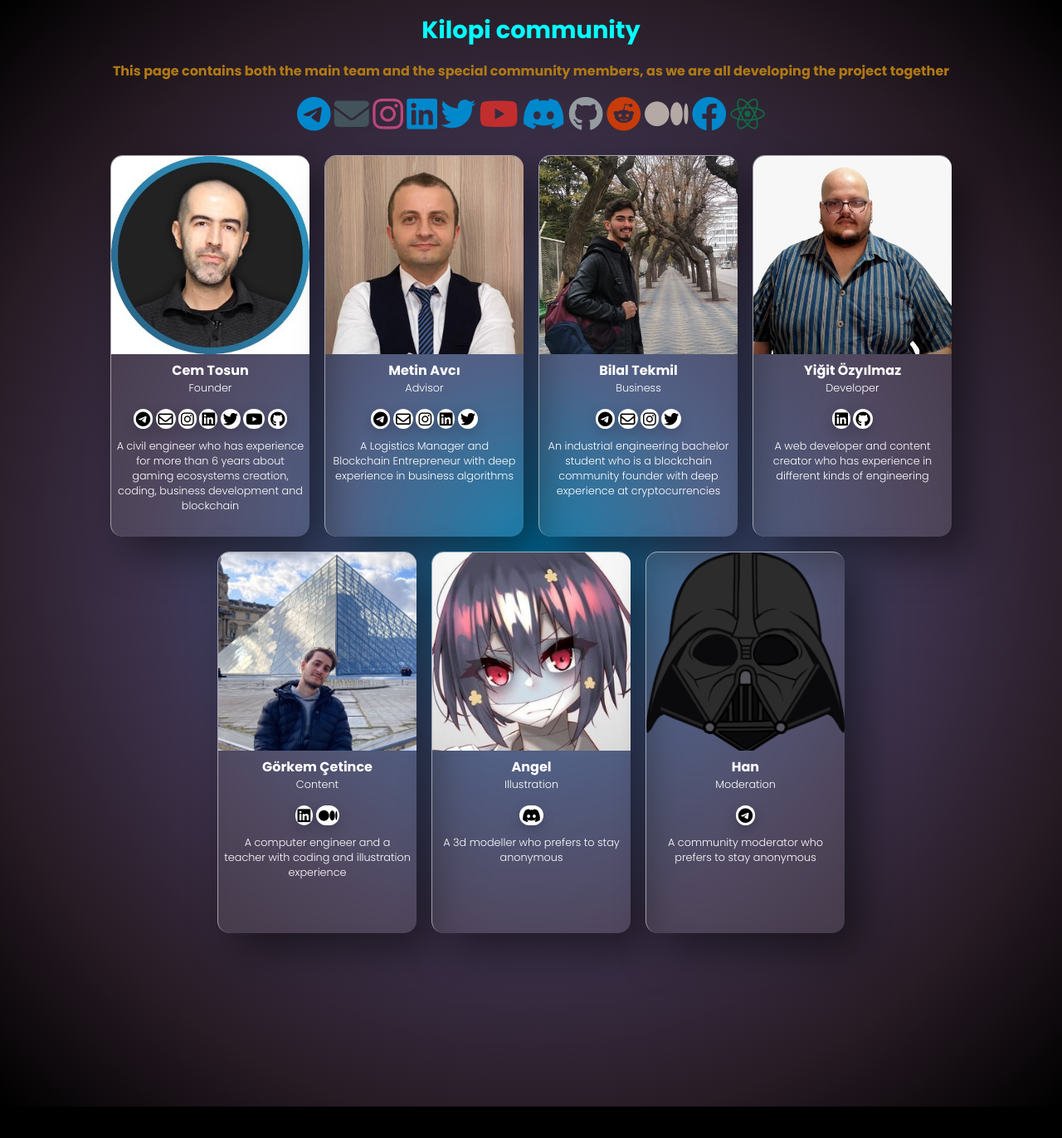
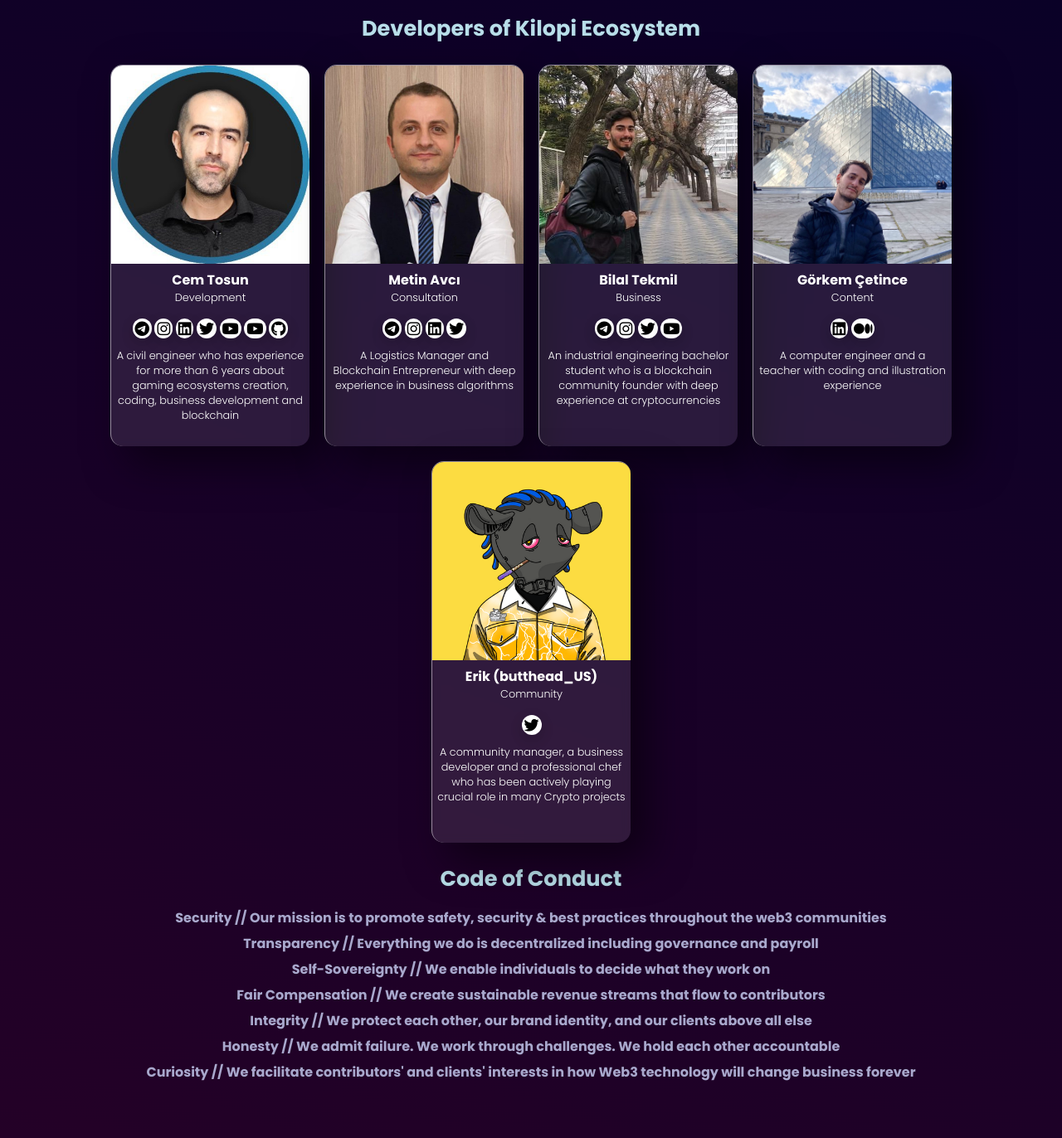
Before and after one commit to Kilopicoin/communityweb, a React (Create React App) app: page / in a window 1280 px wide. Shown: the top 1372 px of the page at 83% size. Before the commit the page ends 1334 px from the top, so only its background shows below. Built offline with nearby package versions, Linux system fonts and the light colour scheme.

Commit message:
Add files via upload

```diff
--- a/public/index.html
+++ b/public/index.html
@@ -26,7 +26,7 @@
       work correctly both with client-side routing and a non-root public URL.
       Learn how to configure a non-root public URL by running `npm run build`.
     -->
-    <title>Kilopi community</title>
+    <title>Kilopi Team</title>
   </head>
   <body>
     <noscript>You need to enable JavaScript to run this app.</noscript>
@@ -42,59 +42,8 @@
       To create a production bundle, use `npm run build` or `yarn build`.
     -->
 
-    <h1 class="service">Kilopi community</h1>
-	<h4>This page contains both the main team and the special community members, as we are all developing the project together</h4>
+    <h1 class="service">Developers of Kilopi Ecosystem</h1>
 
-
-	<div class="social">
-<a href="https://t.me/tokenkilopi" target="_blank"
-                rel="noreferrer" class="fab fa-telegram" style='font-size:42px; color:#0088cc; text-decoration: none !important;'></a>
-
-
-				<a href="mailto:info@kilopi.net" target="_blank"
-                rel="noreferrer" class="fa-solid fa-envelope" style='font-size:42px; color:#42535c; text-decoration: none !important;'></a>
-
-                <a href="https://www.instagram.com/kilopinet/" target="_blank"
-                rel="noreferrer" class="fab fa-instagram" style='font-size:42px; color:#b9487b; text-decoration: none !important;'></a>
-
-				<a href="https://www.linkedin.com/company/kilopi-d-a-o/" target="_blank"
-                rel="noreferrer" class="fab fa-linkedin" style='font-size:42px; color:#0088cc; text-decoration: none !important;'></a>
-
-				<a href="https://twitter.com/kilopicoin" target="_blank"
-                rel="noreferrer" class="fab fa-twitter" style='font-size:42px; color:#0088cc; text-decoration: none !important;'></a>
-
-
-
-
-
-                <a href="https://www.youtube.com/@Kilopi-web3" target="_blank"
-                rel="noreferrer" class="fab fa-youtube" style='font-size:42px; color:rgb(194, 46, 46); text-decoration: none !important;'></a>
-
-
-                <a href="https://discord.gg/VasvvXsZMr" target="_blank"
-                rel="noreferrer" class="fab fa-discord" style='font-size:42px; color:#0088cc; text-decoration: none !important;'></a>
-
-
-
-                <a href="https://github.com/Kilopicoin" target="_blank"
-                rel="noreferrer" class="fab fa-github" style='font-size:42px; color:#959ca0; text-decoration: none !important;'></a>
-
-
-                <a href="https://www.reddit.com/r/Kilopi_LOP/" target="_blank"
-                rel="noreferrer" class="fab fa-reddit" style='font-size:42px; color:#c73c0a; text-decoration: none !important;'></a>
-
-
-                <a href="https://medium.com/@kilopi_lop" target="_blank"
-                rel="noreferrer" class="fab fa-medium" style='font-size:42px; color:#b4a9a4; text-decoration: none !important;'></a>
-
-                <a href="https://www.facebook.com/profile.php?id=100095292165494" target="_blank"
-                rel="noreferrer" class="fab fa-facebook" style='font-size:42px; color:#0088cc; text-decoration: none !important;'></a>
-
-                <a href="https://ivy.live/timeline&u=kilopi_lop&ref=se" target="_blank"
-                rel="noreferrer" class="fab fa-react" style='font-size:42px; color:#116944; text-decoration: none !important;'></a>
-
-
-  </div>
 
 
 				<div class="container">
@@ -104,9 +53,9 @@
           <div class="card">
             <div class="content">
 
-      <img src="cem.jpg" alt="Jane" style="width:100%">
+      <img src="cem.jpg" alt="Cem" style="width:100%">
         <h3>Cem Tosun</h3>
-        <p class="title">Founder</p>
+        <p class="title">Development</p>
 
         <p>
 
@@ -115,8 +64,6 @@
                       rel="noreferrer" class="fab fa-telegram" style='font-size:18px; text-decoration: none !important;'></a>
 
 
-              <a href="mailto:cemtosun@mail.com" target="_blank"
-                      rel="noreferrer" class="fa-solid fa-envelope" style='font-size:18px; text-decoration: none !important;'></a>
 
               <a href="https://www.instagram.com/kilopin3142/" target="_blank"
                       rel="noreferrer" class="fab fa-instagram" style='font-size:18px; text-decoration: none !important;'></a>
@@ -127,10 +74,11 @@
               <a href="https://twitter.com/kilopi3142_" target="_blank"
                       rel="noreferrer" class="fab fa-twitter" style='font-size:18px; text-decoration: none !important;'></a>
 
-              <a href="https://www.youtube.com/@cemtosun_kilopi/streams" target="_blank"
+              <a href="https://www.youtube.com/@gemtosun_/videos" target="_blank"
                       rel="noreferrer" class="fab fa-youtube" style='font-size:18px; text-decoration: none !important;'></a>
 
-
+                      <a href="https://www.youtube.com/@cemtosun_/videos" target="_blank"
+                      rel="noreferrer" class="fab fa-youtube" style='font-size:18px; text-decoration: none !important;'></a>
 
                       <a href="https://github.com/Kilopi3142" target="_blank"
                       rel="noreferrer" class="fab fa-github" style='font-size:18px; text-decoration: none !important;'></a>
@@ -155,10 +103,10 @@
 
     <div class="card">
       <div class="content">
-      <img src="metin.jpg" alt="John" style="width:100%">
+      <img src="metin.jpg" alt="Metin" style="width:100%">
 
         <h3>Metin Avcı</h3>
-        <p class="title">Advisor</p>
+        <p class="title">Consultation</p>
 
         <p>
 
@@ -167,8 +115,6 @@
                       rel="noreferrer" class="fab fa-telegram" style='font-size:18px; text-decoration: none !important;'></a>
 
 
-              <a href="mailto:metin__avci@hotmail.com" target="_blank"
-                      rel="noreferrer" class="fa-solid fa-envelope" style='font-size:18px; text-decoration: none !important;'></a>
 
               <a href="https://www.instagram.com/metinavci.com.tr/" target="_blank"
                       rel="noreferrer" class="fab fa-instagram" style='font-size:18px; text-decoration: none !important;'></a>
@@ -197,7 +143,7 @@
 
   <div class="card">
     <div class="content">
-      <img src="bilal.png" alt="John" style="width:100%">
+      <img src="bilal.png" alt="Bilal" style="width:100%">
 
         <h3>Bilal Tekmil</h3>
         <p class="title">Business</p>
@@ -209,8 +155,6 @@
                       rel="noreferrer" class="fab fa-telegram" style='font-size:18px; text-decoration: none !important;'></a>
 
 
-              <a href="mailto:bilaltekmil25@gmail.com" target="_blank"
-                      rel="noreferrer" class="fa-solid fa-envelope" style='font-size:18px; text-decoration: none !important;'></a>
 
               <a href="https://www.instagram.com/bilal_tkml/" target="_blank"
                       rel="noreferrer" class="fab fa-instagram" style='font-size:18px; text-decoration: none !important;'></a>
@@ -220,7 +164,8 @@
                       rel="noreferrer" class="fab fa-twitter" style='font-size:18px; text-decoration: none !important;'></a>
 
 
-
+                      <a href="https://www.youtube.com/@BilalTekmil/shorts" target="_blank"
+                      rel="noreferrer" class="fab fa-youtube" style='font-size:18px; text-decoration: none !important;'></a>
 
 
           </p>
@@ -234,50 +179,9 @@
 
 
 
-
-
-
-
-
     <div class="card">
       <div class="content">
-      <img src="yigit.jpg" alt="Jane" style="width:100%">
-
-        <h3>Yiğit Özyılmaz</h3>
-        <p class="title">Developer</p>
-
-        <p>
-
-
-
-
-
-
-          <a href="https://www.linkedin.com/in/yigit-ozyilmaz/" target="_blank"
-                  rel="noreferrer" class="fab fa-linkedin" style='font-size:18px; text-decoration: none !important;'></a>
-
-
-                  <a href="https://github.com/sacretullah" target="_blank"
-                  rel="noreferrer" class="fab fa-github" style='font-size:18px; text-decoration: none !important;'></a>
-
-
-
-      </p>
-
-
-        <p>A web developer and content creator who has experience in different kinds of engineering</p>
-
-
-      </div>
-    </div>
-
-  </div>
-    <div class="container">
-
-
-    <div class="card">
-      <div class="content">
-      <img src="gorkem.jpg" alt="John" style="width:100%">
+      <img src="gorkem.jpg" alt="Gorkem" style="width:100%">
 
         <h3>Görkem Çetince</h3>
         <p class="title">Content</p>
@@ -304,36 +208,26 @@
 
 
 
+    <div class="card">
+      <div class="content">
+      <img src="butthead.png" alt="Erik" style="width:100%">
+
+        <h3>Erik (butthead_US)</h3>
+        <p class="title">Community</p>
+
+        <p>
 
 
 
+              <a href="https://twitter.com/butthead_US" target="_blank"
+                      rel="noreferrer" class="fab fa-twitter" style='font-size:18px; text-decoration: none !important;'></a>
 
 
 
+		</p>
 
 
-
-
-
-
-
-    <div class="card">
-      <div class="content">
-      <img src="angel.jpg" alt="John" style="width:100%">
-
-        <h3>Angel</h3>
-        <p class="title">Illustration</p>
-
-        <p>
-
-          <a href="https://discord.gg/VasvvXsZMr" target="_blank"
-          rel="noreferrer" class="fab fa-discord" style='font-size:18px; text-decoration: none !important;'></a>
-
-
-        </p>
-
-
-        <p>A 3d modeller who prefers to stay anonymous</p>
+        <p>A community manager, a business developer and a professional chef who has been actively playing crucial role in many Crypto projects</p>
 
 
 
@@ -346,36 +240,19 @@
 
 
 
-    <div class="card">
-      <div class="content">
-      <img src="han.png" alt="John" style="width:100%">
-
-        <h3>Han</h3>
-        <p class="title">Moderation</p>
-
-        <p>
-
-          <a href="https://t.me/kilopilop" target="_blank"
-                      rel="noreferrer" class="fab fa-telegram" style='font-size:18px; text-decoration: none !important;'></a>
+  </div>
 
 
-          </p>
+  <h1 class="service">Code of Conduct</h1>
 
 
-        <p>A community moderator who prefers to stay anonymous</p>
-
-
-
-      </div>
-    </div>
-
-
-
-
-
-
-
-</div>
+  <h4>Security // Our mission is to promote safety, security & best practices throughout the web3 communities</h4>
+  <h4>Transparency // Everything we do is decentralized including governance and payroll</h4>
+  <h4>Self-Sovereignty // We enable individuals to decide what they work on</h4>
+  <h4>Fair Compensation // We create sustainable revenue streams that flow to contributors</h4>
+  <h4>Integrity // We protect each other, our brand identity, and our clients above all else</h4>
+  <h4>Honesty // We admit failure. We work through challenges. We hold each other accountable</h4>
+  <h4>Curiosity // We facilitate contributors' and clients' interests in how Web3 technology will change business forever</h4>
 
 
   </body>
--- a/public/mystyle.css
+++ b/public/mystyle.css
@@ -11,9 +11,11 @@
   align-items: center;
   flex-wrap: wrap;
   flex-direction: column;
-  background-image: radial-gradient(circle, #0074a6, #3e507a, #3d324c, #271b24, #000000);
-  padding-bottom: 200px;
+  background: linear-gradient(200deg, #0a0127 0%, #250127 100%);
+  padding-bottom: 150px;
 }
+
+
 .container{
   position: relative;
   display: flex;
@@ -84,18 +86,18 @@
 }
 .service{
   text-align: center;
-  font-size: 1.8em;
+  font-size: 1.6em;
   margin-bottom: 15px;
   margin-top: 15px;
-  color: cyan;
+  color: rgb(184, 222, 233);
 }
 
 h4 {
   margin-left:10px;
   margin-right:10px;
-  margin-bottom:18px;
+  margin-bottom:6px;
   text-align: center;
-  color: rgb(175, 121, 21);
+  color: rgb(168, 168, 204);
 }
 
 .social {
```
Also changed, not shown: public/butthead.png (added).
